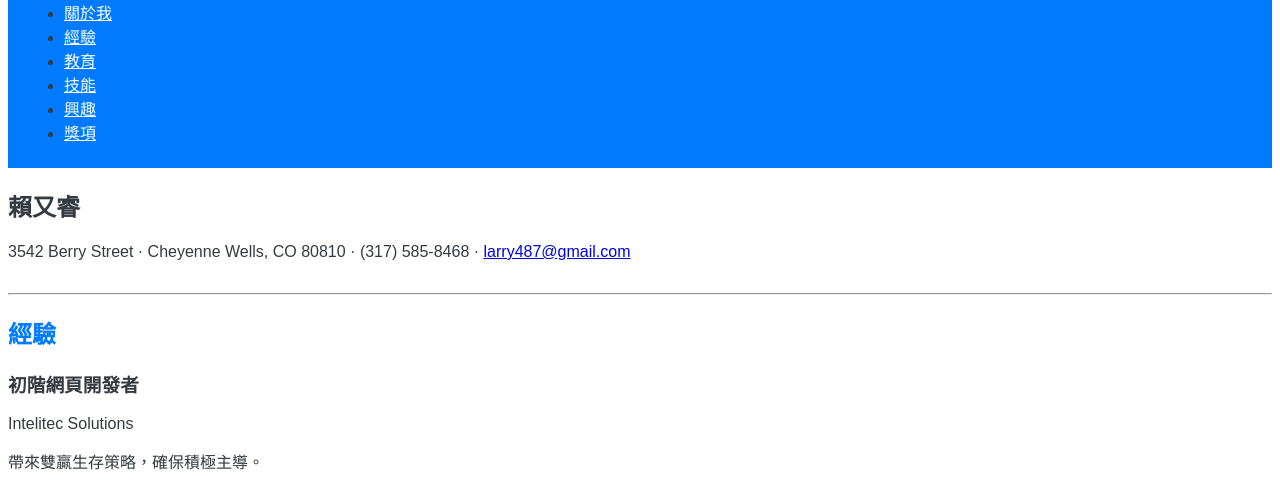
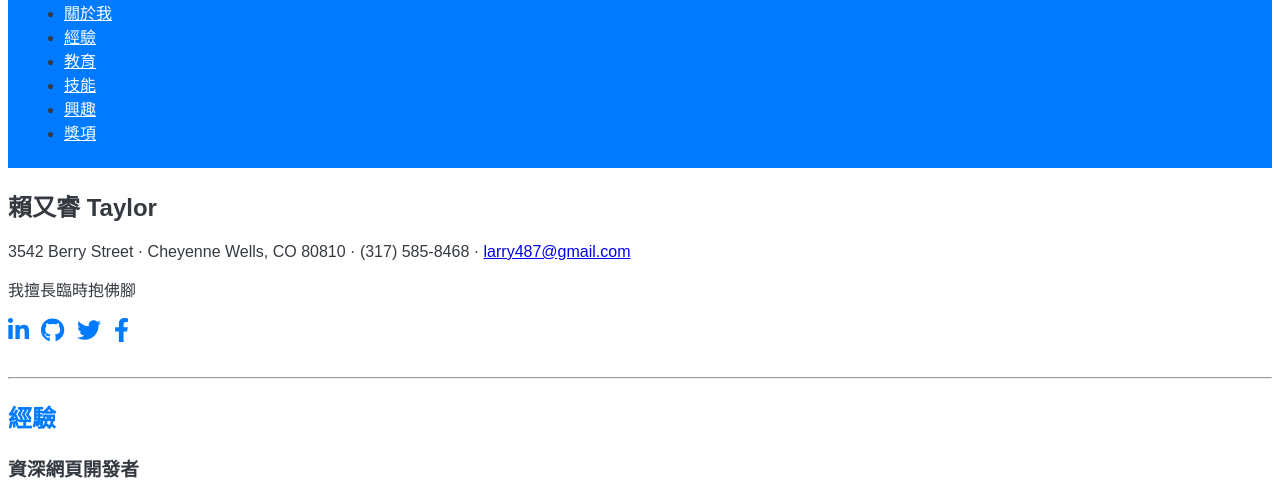
Before and after one commit to larry487/larry487.github.io, a plain HTML site: page index.html in a window 1280 px wide. Shown: the part 338-822 px from the top of the page. Drawn offline with nearby package versions, Linux system fonts and the light colour scheme; a web font is replaced by a local one.

Commit message:
Update index.html

```diff
--- a/index.html
+++ b/index.html
@@ -41,10 +41,18 @@
             <div class="resume-section-content">
                 <h1 class="mb-0">
                     賴又睿
+                    <span class="text-primary">Taylor</span>
                 </h1>
                 <div class="subheading mb-5">
                     3542 Berry Street · Cheyenne Wells, CO 80810 · (317) 585-8468 ·
                     <a href="mailto:larry487@gmail.com">larry487@gmail.com</a>
+                </div>
+                <p class="lead mb-5">我擅長臨時抱佛腳</p>
+                <div class="social-icons">
+                    <a class="social-icon" href="#!"><i class="fab fa-linkedin-in"></i></a>
+                    <a class="social-icon" href="#!"><i class="fab fa-github"></i></a>
+                    <a class="social-icon" href="#!"><i class="fab fa-twitter"></i></a>
+                    <a class="social-icon" href="#!"><i class="fab fa-facebook-f"></i></a>
                 </div>
             </div>
         </section>
@@ -55,7 +63,7 @@
                 <h2 class="mb-5">經驗</h2>
                 <div class="d-flex flex-column flex-md-row justify-content-between mb-5">
                     <div class="flex-grow-1">
-                        <h3 class="mb-0">初階網頁開發者</h3>
+                        <h3 class="mb-0">資深網頁開發者</h3>
                         <div class="subheading mb-3">Intelitec Solutions</div>
                         <p>帶來雙贏生存策略，確保積極主導。</p>
                     </div>
```
